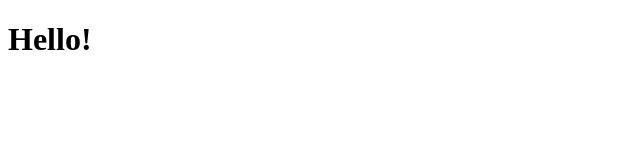
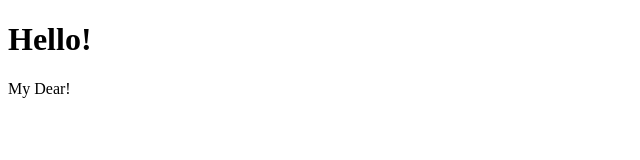
Before and after one commit to barnysha/testApp, a plain HTML site: page index.html in a window 1280 px wide. Shown: the full height of the page, 0-640 px from the left. Drawn offline with Linux system fonts and the light colour scheme.

Commit message:
Update index.html

```diff
--- a/index.html
+++ b/index.html
@@ -8,5 +8,7 @@
 </head>
 <body>
     <h1>Hello!</h1>
+
+    <p> My Dear! </p>
 </body>
 </html>
```
